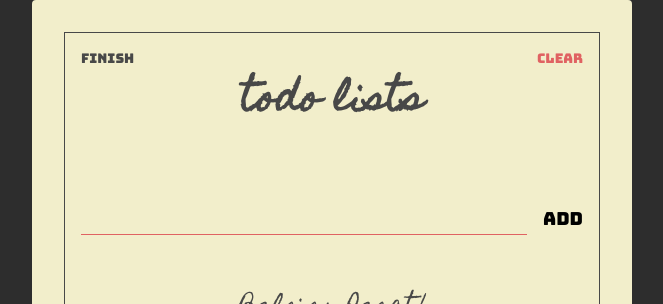
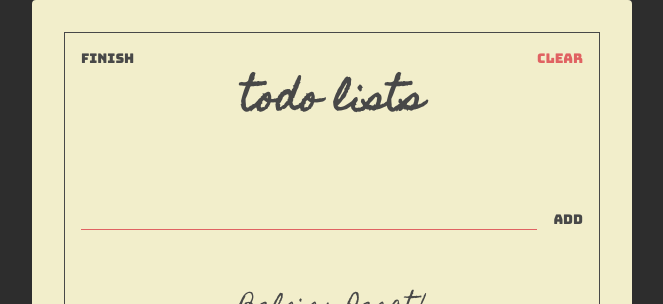
Before and after one commit to AlphK009/React-Todolist, a React (Create React App) app: page / in a window 1280 px wide. Both pictures are taken after a click on the button "Add". Shown: the top 304 px of the page, without its empty margins (308-971 px from the left). Built offline with nearby package versions, Linux system fonts and the light colour scheme.

Commit message:
Separate Layout and css javascript and delete flex from css and using layout component

```diff
--- a/src/Pages/TodoList.jsx
+++ b/src/Pages/TodoList.jsx
@@ -3,6 +3,8 @@ import Paper from "../components/paper/Paper";
 import Header from "../components/Header/Header";
 import TodoForm from "../components/TodoForm/TodoForm";
 import Todos from "../components/Todos/Todos";
+import Container from "../layout/container";
+import Item from "../layout/item";
 
 const TodoList = () => {
   const [showAdd, setShowAdd] = useState(false);
@@ -37,6 +39,11 @@ const TodoList = () => {
   console.log("todos", todos);
   return (
     <Paper>
+      <Container
+        flexDirection="column"
+        justifyContent="space-between"
+        height="100%"
+      >
         <Header
           showAddToggle={showAddToggle}
           showAdd={showAdd}
@@ -44,6 +51,7 @@ const TodoList = () => {
         />
         <TodoForm addTodo={addTodo} showAdd={showAdd} />
         <Todos todos={todos} completeTodo={completeTodo} />
+      </Container>
     </Paper>
   );
 };
--- a/src/components/Button/button.styles.js
+++ b/src/components/Button/button.styles.js
@@ -1,10 +1,10 @@
 import { css } from "@emotion/react";
 
-export const button = ({ align, color, theme}) => {
+export const button = ({ align, color, theme }) => {
   let textColor;
 
   const {
-    color : {primary}
+    color: { primary }
   } = theme;
 
   switch (color) {
@@ -20,7 +20,7 @@ export const button = ({ align, color, theme}) => {
   return css`
     font-size: 1.8 rem;
     font-family: "Bungee", sans-serif;
-    width: 24%;
+    /* width: 24%; */
     color: ${textColor};
 
     padding: 16px;
--- a/src/components/Header/Header.jsx
+++ b/src/components/Header/Header.jsx
@@ -5,16 +5,26 @@ import PropsTypes from "prop-types";
 //import styles from "./header.module.css";
 import Button from "../Button/Button";
 import * as style from "./header.styles";
-import {useTheme} from "@emotion/react";
+import { useTheme } from "@emotion/react";
+import Container from "../../layout/container";
+import Item from "../../layout/item";
 
 const Header = ({ showAddToggle, showAdd, clearTodos }) => {
   const theme = useTheme();
 
   return (
-    <section css={style.header}>
-      <Button text={showAdd ? "Finish" : "Add"} onClick={showAddToggle} />
-      <h1 css={style.headerTitle(theme)}>Todo Lists</h1>
-      <Button text="Clear" onClick={clearTodos} color="red" align="right" />
+    <section className="header-component">
+      <Container alignItems="flex-start">
+        <Item flex={1}>
+          <Button text={showAdd ? "Finish" : "Add"} onClick={showAddToggle} />
+        </Item>
+        <Item flex={2}>
+          <h1 css={style.headerTitle(theme)}>Todo Lists</h1>
+        </Item>
+        <Item flex={1} align="right">
+          <Button text="Clear" onClick={clearTodos} color="red" align="right" />
+        </Item>
+      </Container>
     </section>
   );
 };
--- a/src/components/Header/header.styles.js
+++ b/src/components/Header/header.styles.js
@@ -10,7 +10,7 @@ export const header = () => {
 
 export const headerTitle = (theme) => {
   return css`
-    width: 52%;
+    /* width: 52%; */
     text-align: center;
     font-size: 3.6rem;
     font-family: "Homemade Apple", sans-serif;
--- a/src/components/TodoForm/TodoForm.jsx
+++ b/src/components/TodoForm/TodoForm.jsx
@@ -5,7 +5,10 @@ import React from "react";
 import PropsTypes from "prop-types";
 import { useTheme } from "@emotion/react";
 // import style from "./todoform.module.css";
+import Button from "../Button/Button";
 import * as styles from "./todoform.styles";
+import Container from "../../layout/container";
+import Item from "../../layout/item";
 
 const TodoForm = ({ addTodo, showAdd }) => {
   const [value, setValue] = React.useState("");
@@ -29,15 +32,22 @@ const TodoForm = ({ addTodo, showAdd }) => {
 
   if (showAdd) {
     return (
-      <section css={styles.add}>
-        <form css={styles.addForm} onSubmit={handleFormSubmit}>
+      <section className="todoform-component">
+        <form onSubmit={handleFormSubmit}>
+          <Container alignItems="flex-start">
+            <Item flex={1} padding="0 0 0 16px">
               <input
                 type="text"
                 css={styles.addSearch({ theme })}
                 value={value}
                 onChange={(e) => setValue(e.target.value)}
               />
-          <button css={styles.addBtn({ theme })}>ADD</button>
+            </Item>
+            <Item>
+              {/* <button css={styles.addBtn({ theme })}>ADD</button> */}
+              <Button text="Add" />
+            </Item>
+          </Container>
         </form>
       </section>
     );
--- a/src/components/TodoForm/todoform.styles.js
+++ b/src/components/TodoForm/todoform.styles.js
@@ -1,21 +1,22 @@
 import { css } from "@emotion/react";
 
-export const add = () =>
-  css`
-    padding: 16px;
-  `;
+// export const add = () =>
+//   css`
+//     padding: 16px;
+//   `;
 
-export const addForm = () =>
-  css`
-    display: flex;
-    align-items: flex-start;
-  `;
+// export const addForm = () =>
+//   css`
+//     display: flex;
+//     align-items: flex-start;
+//   `;
 export const addSearch = ({ theme }) =>
   css`
     padding: 0 64px;
     background: unset;
     border: unset;
-    flex: 1;
+    /* flex: 1; */
+    width: 100%;
     border-bottom: 1px solid ${theme.color.primary.red};
     outline: unset;
     font-family: "Homemade Apple", sans-serif;
@@ -23,19 +24,19 @@ export const addSearch = ({ theme }) =>
     text-transform: lowercase;
   `;
 
-export const addBtn = ({ theme }) =>
-  css`
-    font-size: 1.8rem;
-    font-family: "Bungee", sans-serif;
+// export const addBtn = ({ theme }) =>
+//   css`
+//     font-size: 1.8rem;
+//     font-family: "Bungee", sans-serif;
 
-    padding: 8px 16px;
-    padding-right: unset;
-    cursor: pointer;
+//     padding: 8px 16px;
+//     padding-right: unset;
+//     cursor: pointer;
 
-    background: unset;
-    border: unset;
-    outline: unset;
-    &:active {
-      text-shadow: 1px 3px 2px ${theme.color.primary.black};
-    }
-  `;
+//     background: unset;
+//     border: unset;
+//     outline: unset;
+//     &:active {
+//       text-shadow: 1px 3px 2px ${theme.color.primary.black};
+//     }
+//   `;
--- a/src/components/Todos/Todos.jsx
+++ b/src/components/Todos/Todos.jsx
@@ -7,10 +7,13 @@ import PropTypes from "prop-types";
 
 // import style from "./todos.module.css";
 import * as styles from "./todos.styles";
+import Container from "../../layout/container";
+import Item from "../../layout/item";
 
 const Todos = ({ todos, completeTodo }) => {
   return (
-    <section css={styles.todos}>
+    <section className="todos-component">
+      <Container flexDirection="column" minHeight="500px">
         {todos.length > 0 &&
           todos.map((todo, idx) => {
             return (
@@ -30,6 +33,7 @@ const Todos = ({ todos, completeTodo }) => {
             button on the top left corner
           </div>
         )}
+      </Container>
     </section>
   );
 };
--- a/src/components/Todos/todos.styles.js
+++ b/src/components/Todos/todos.styles.js
@@ -1,12 +1,12 @@
 import { css } from "@emotion/react";
 
-export const todos = () =>
-  css`
-    display: flex;
-    flex-direction: column;
+// export const todos = () =>
+//   css`
+//     display: flex;
+//     flex-direction: column;
 
-    min-height: 500px;
-  `;
+//     min-height: 500px;
+//   `;
 
 export const todosPlaceholderText = () =>
   css`
--- a/src/components/paper/paper.styles.js
+++ b/src/components/paper/paper.styles.js
@@ -13,7 +13,7 @@ export const frame = ({ theme }) =>
   css`
     border: 1px solid ${theme.color.primary.black};
     height: 100%;
-    display: flex;
+    /* display: flex;
     flex-direction: column;
-    justify-content: space-between;
+    justify-content: space-between; */
   `;
--- a/src/layout/container.jsx
+++ b/src/layout/container.jsx
@@ -0,0 +1,100 @@
+/** @jsxRuntime classic /
+/** @jsx jsx */
+import { jsx, css } from "@emotion/react";
+import PropTypes from "prop-types";
+// import React from "react";
+
+const Container = ({
+  children,
+  flexDirection,
+  flexWrap,
+  justifyContent,
+  alignItems,
+  alignContent,
+  height,
+  minHeight
+}) => {
+  const containerStyles = css`
+    display: flex;
+    flex-direction: ${flexDirection};
+    flex-wrap: ${flexWrap};
+    justify-content: ${justifyContent};
+    align-items: ${alignItems};
+    align-content: ${alignContent};
+    height: ${height};
+    min-height: ${minHeight};
+  `;
+
+  return (
+    <div className="flex-container" css={containerStyles}>
+      {children}
+    </div>
+  );
+};
+Container.defaultProps = {
+  flexDirection: "row",
+  flexWrap: "nowrap",
+  alignItems: "stretch",
+  justifyContent: "flex-start",
+  alignContent: "stretch",
+  height: "auto",
+  minHeight: "initial"
+};
+Container.propTypes = {
+  children: PropTypes.oneOfType([
+    PropTypes.arrayOf(PropTypes.node),
+    PropTypes.node
+  ]),
+  flexDirection: PropTypes.oneOf([
+    "row",
+    "row-reverse",
+    "column",
+    "column-reverse"
+  ]),
+  flexWrap: PropTypes.oneOf(["nowrap", "wrap", "wrap-reverse"]),
+  justifyContent: PropTypes.oneOf([
+    "start",
+    "end",
+    "left",
+    "right",
+    "flex-start",
+    "flex-end",
+    "center",
+    "space-between",
+    "space-around",
+    "space-evenly"
+  ]),
+  alignItems: PropTypes.oneOf([
+    "flex-start",
+    "flex-end",
+    "center",
+    "self-start",
+    "stretch",
+    "baseline",
+    "first baseline",
+    "last baseline",
+    "self-end",
+    "start",
+    "end"
+  ]),
+  alignContent: PropTypes.oneOf([
+    "flex-start",
+    "flex-end",
+    "center",
+    "self-start",
+    "stretch",
+    "baseline",
+    "first baseline",
+    "last baseline",
+    "self-end",
+    "start",
+    "end",
+    "space-between",
+    "space-around",
+    "space-evenly"
+  ]),
+  height: PropTypes.oneOfType([PropTypes.number, PropTypes.string]),
+  minHeight: PropTypes.string
+};
+
+export default Container;
--- a/src/layout/item.jsx
+++ b/src/layout/item.jsx
@@ -0,0 +1,33 @@
+/** @jsxRuntime classic /
+/** @jsx jsx */
+import { jsx, css } from "@emotion/react";
+import PropsTypes from "prop-types";
+
+const Item = ({ children, flex, align, padding }) => {
+  return (
+    <div
+      className="flex-item"
+      css={css`
+        flex: ${flex};
+        text-align: ${align};
+        padding: ${padding};
+      `}
+    >
+      {children}
+    </div>
+  );
+};
+Item.defaultProps = {
+  align: "left",
+  padding: "unset"
+};
+Item.propTypes = {
+  children: PropsTypes.oneOfType([
+    PropsTypes.arrayOf(PropsTypes.node),
+    PropsTypes.node
+  ]),
+  flex: PropsTypes.oneOfType([PropsTypes.number, PropsTypes.string]),
+  align: PropsTypes.oneOf(["center", "left", "right", "justify"]),
+  padding: PropsTypes.string
+};
+export default Item;
```
Lines whose indentation alone changed are shown as unchanged.
